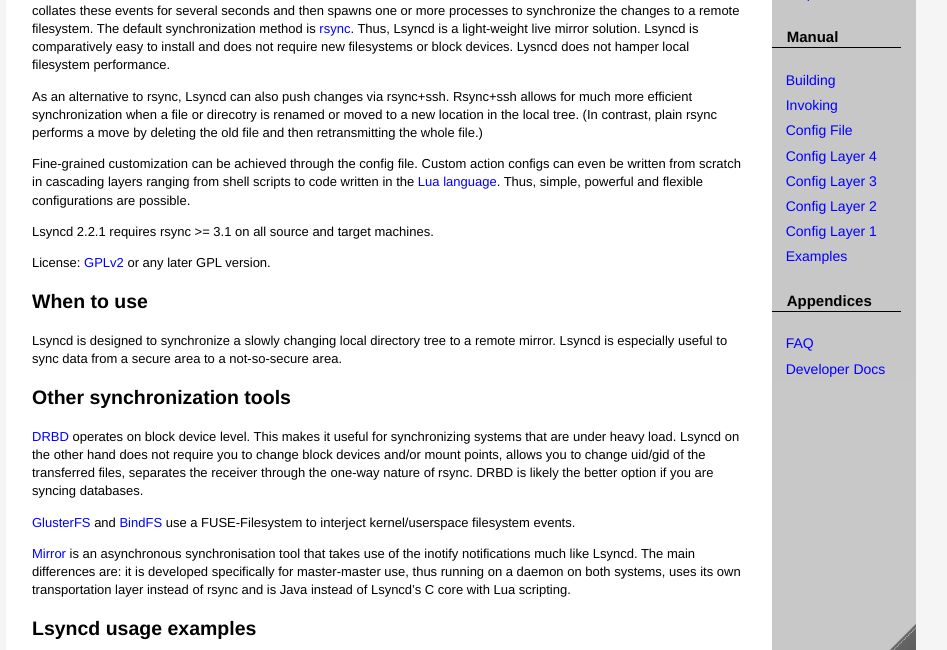
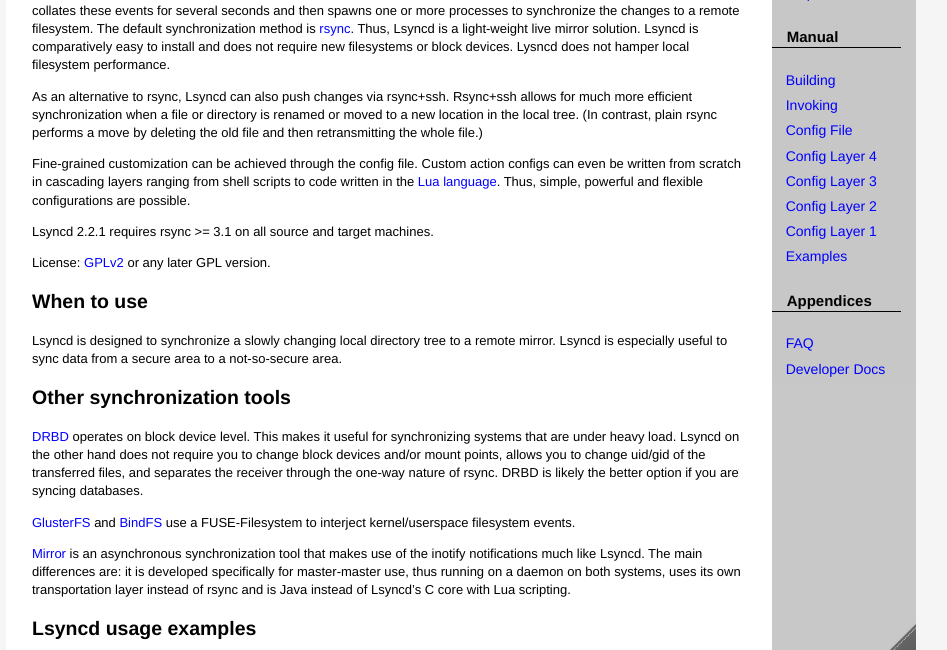
Before and after one commit to lsyncd/lsyncd, a Jekyll site: the page built from docs/index.md, in a window 1280 px wide. Shown: the part 131-781 px from the top of the page, without its empty margins (179-1126 px from the left). Built offline with Jekyll 4.4.1, drawn with Linux system fonts in a browser that asks for light colours.

Commit message:
Update index.md
Minor typo and grammar fixes.

```diff
--- a/docs/index.md
+++ b/docs/index.md
@@ -7,7 +7,7 @@
 -----------
 Lsyncd uses a filesystem event interface (inotify or fsevents) to watch for changes to local files and directories.  Lsyncd collates these events for several seconds and then spawns one or more processes to synchronize the changes to a remote filesystem.  The default synchronization method is [rsync](http://rsync.samba.org/).  Thus, Lsyncd is a light-weight live mirror solution.  Lsyncd is comparatively easy to install and does not require new filesystems or block devices.  Lysncd does not hamper local filesystem performance.
 
-As an alternative to rsync, Lsyncd can also push changes via rsync+ssh.  Rsync+ssh allows for much more efficient synchronization when a file or direcotry is renamed or moved to a new location in the local tree.  (In contrast, plain rsync performs a move by deleting the old file and then retransmitting the whole file.)
+As an alternative to rsync, Lsyncd can also push changes via rsync+ssh.  Rsync+ssh allows for much more efficient synchronization when a file or directory is renamed or moved to a new location in the local tree.  (In contrast, plain rsync performs a move by deleting the old file and then retransmitting the whole file.)
 
 Fine-grained customization can be achieved through the config file.  Custom action configs can even be written from scratch in cascading layers ranging from shell scripts to code written in the [Lua language](http://www.lua.org/). Thus, simple, powerful and flexible configurations are possible.
 
@@ -21,11 +21,11 @@
 
 Other synchronization tools
 ------------------------
-[DRBD](http://www.drbd.org) operates on block device level. This makes it useful for synchronizing systems that are under heavy load. Lsyncd on the other hand does not require you to change block devices and/or mount points, allows you to change uid/gid of the transferred files, separates the receiver through the one-way nature of rsync. DRBD is likely the better option if you are syncing databases.
+[DRBD](http://www.drbd.org) operates on block device level. This makes it useful for synchronizing systems that are under heavy load. Lsyncd on the other hand does not require you to change block devices and/or mount points, allows you to change uid/gid of the transferred files, and separates the receiver through the one-way nature of rsync. DRBD is likely the better option if you are syncing databases.
 
 [GlusterFS](http://www.gluster.org) and [BindFS](http://bindfs.org/) use a FUSE-Filesystem to interject kernel/userspace filesystem events.
 
-[Mirror](https://github.com/stephenh/mirror) is an asynchronous synchronisation tool that takes use of the inotify notifications much like Lsyncd. The main differences are: it is developed specifically for master-master use, thus running on a daemon on both systems, uses its own transportation layer instead of rsync and is Java instead of Lsyncd's C core with Lua scripting.
+[Mirror](https://github.com/stephenh/mirror) is an asynchronous synchronization tool that makes use of the inotify notifications much like Lsyncd. The main differences are: it is developed specifically for master-master use, thus running on a daemon on both systems, uses its own transportation layer instead of rsync and is Java instead of Lsyncd's C core with Lua scripting.
 
 Lsyncd usage examples
 ---------------------
```
